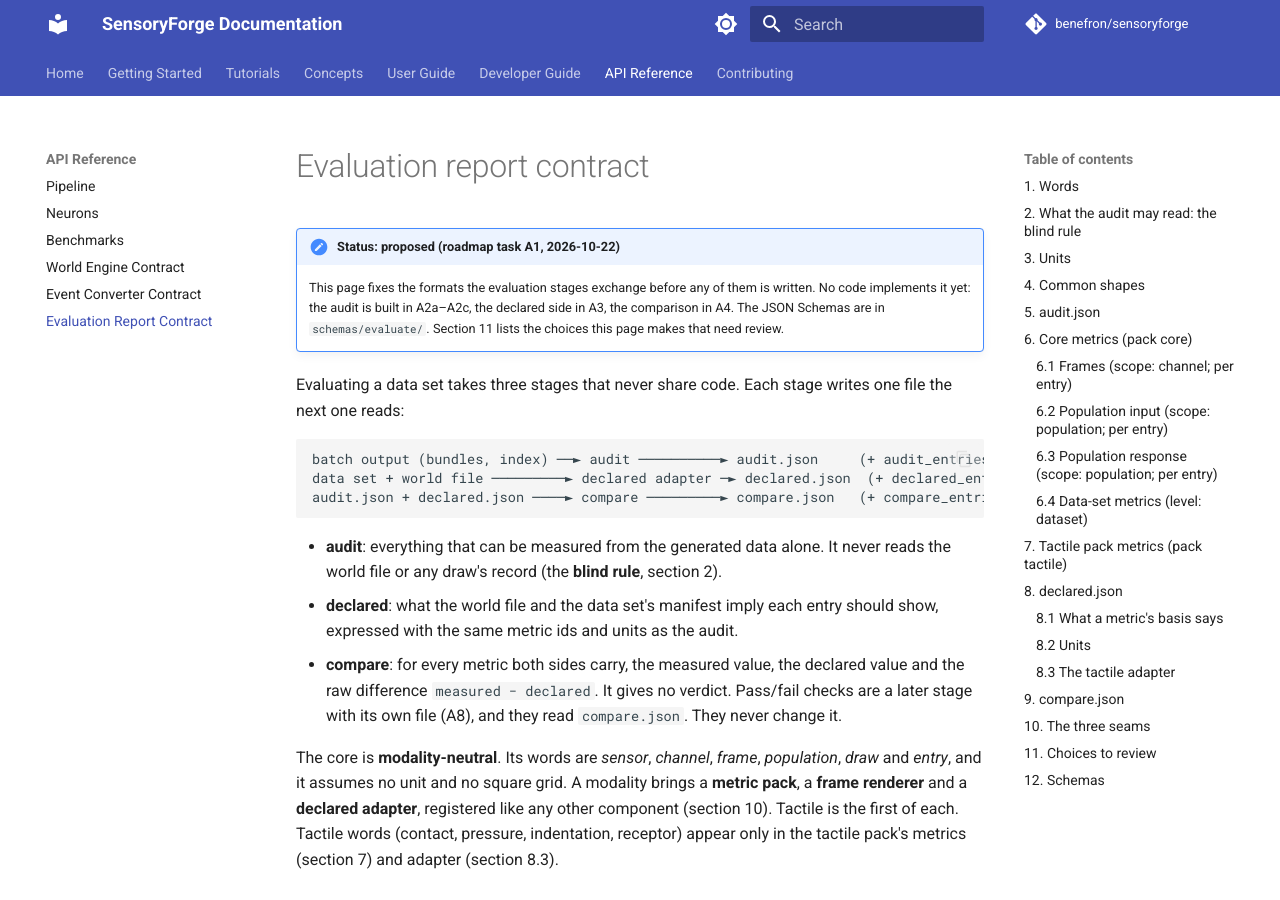
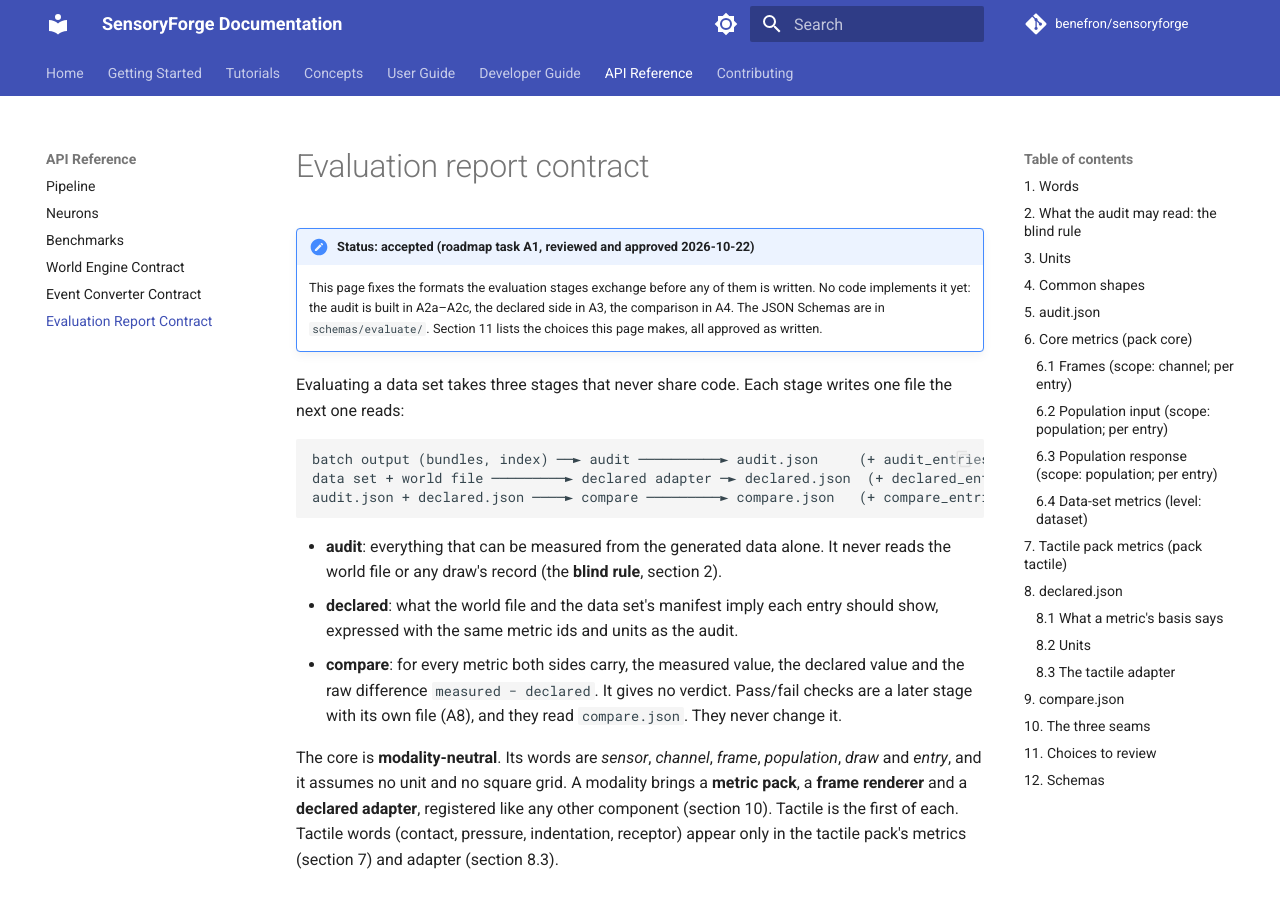
Before and after one commit to benefron/sensoryforge, an MkDocs documentation site: the page built from docs/reference/report_contract.md, in a window 1280 px wide and 900 px high. Built offline with MkDocs 1.6.1 and Material for MkDocs 9.7.7, drawn with Linux system fonts in a browser that asks for light colours; comment, search, counter and statistics services are not loaded; the version menu is left out; some of the changed text lies outside the part shown.

Commit message:
docs(evaluate): mark the report contract accepted after review
Ben reviewed the page and the four schemas and approved them as written, so
the status note and section 11 no longer call the nine choices proposed.

Decision: the evaluation report contract (docs/reference/report_contract.md and schemas/evaluate/) is accepted as written, including the nine choices Q1-Q9 of section 11; stages A2a, A3 and A4 are built against it
Closes: F-39e80f5
Refs: D-423556b

Co-Authored-By: Claude Sonnet 5.5 <noreply@anthropic.com>
Claude-Session: https://claude.ai/code/session_016qzysiFcZxFPjbeWd8ebbL

```diff
--- a/docs/reference/report_contract.md
+++ b/docs/reference/report_contract.md
@@ -1,10 +1,10 @@
 # Evaluation report contract
 
-!!! note "Status: proposed (roadmap task A1, 2026-10-22)"
+!!! note "Status: accepted (roadmap task A1, reviewed and approved 2026-10-22)"
     This page fixes the formats the evaluation stages exchange before any of them is written.
     No code implements it yet: the audit is built in A2a–A2c, the declared side in A3, the
     comparison in A4. The JSON Schemas are in `schemas/evaluate/`. Section 11 lists the choices
-    this page makes that need review.
+    this page makes, all approved as written.
 
 Evaluating a data set takes three stages that never share code. Each stage writes one file
 the next one reads:
@@ -438,8 +438,8 @@ world package: `sensoryforge/evaluate/tactile/metrics.py` (inside) and
 
 ## 11. Choices to review
 
-Each of these is proposed on this page, and none is decided until reviewed. Changing one
-changes only the sections named.
+Each of these was reviewed and approved as written on 2026-10-22. Changing one later changes
+only the sections named, and needs a new decision.
 
 | # | Choice | Sections |
 |---|---|---|
```
